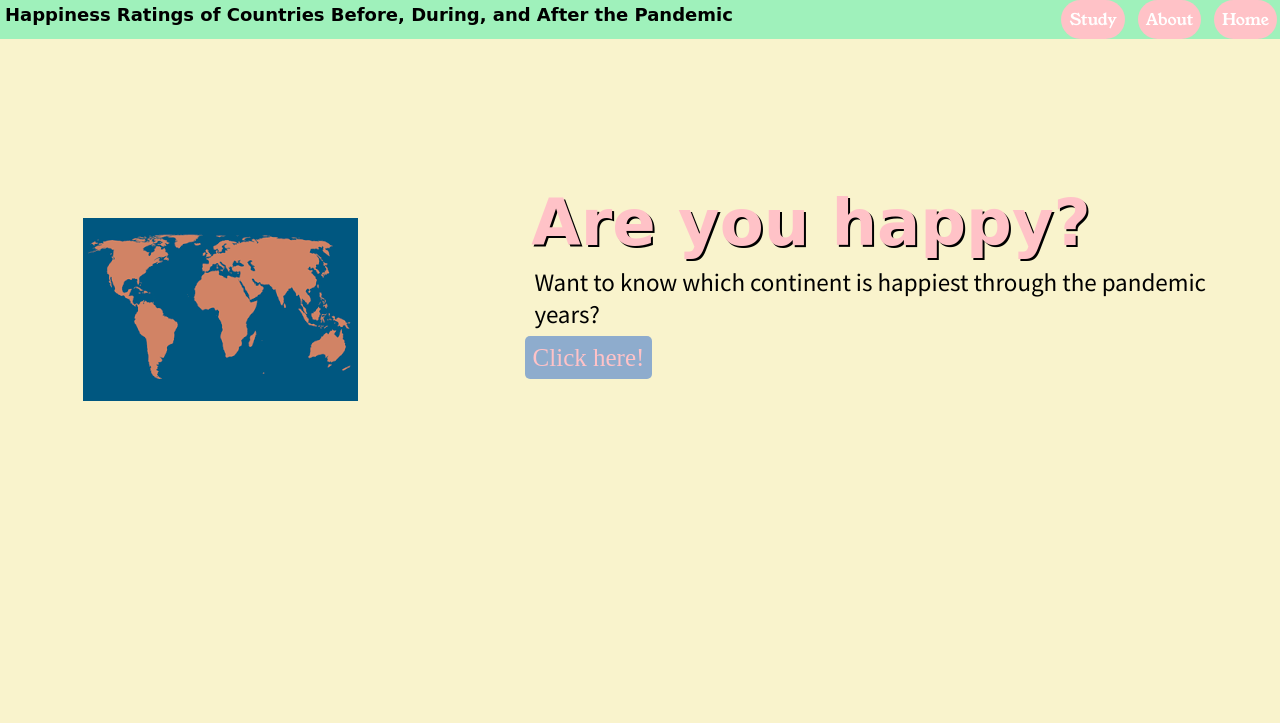
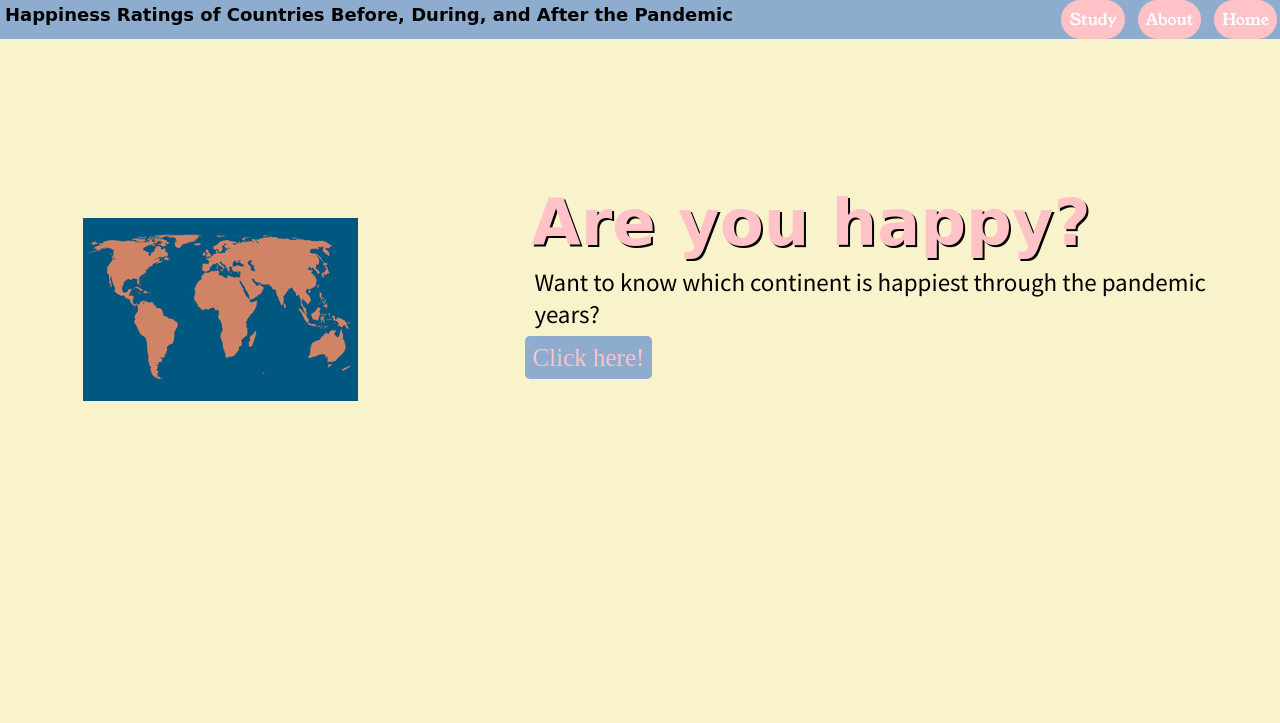
Before and after one commit to krishnashh/q1gfa3_Na_kjares, a plain HTML site: page index.html in a window 1280 px wide. Shown: the top 723 px of the page. Drawn offline with Linux system fonts and the light colour scheme.

Commit message:
edited navbar

```diff
--- a/style.css
+++ b/style.css
@@ -9,7 +9,7 @@
 /* Navbar container */
 .navbar {
     overflow: hidden;
-    background-color: #8EAC
+    background-color: #8EACCD;
   }
 
   .navbar h1 {
```
